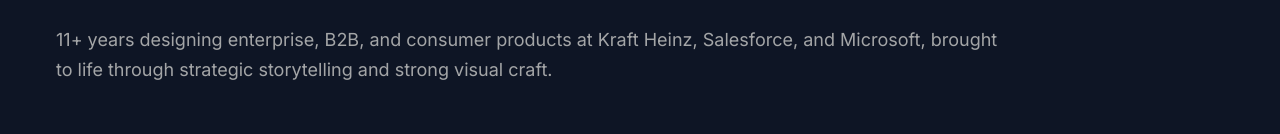
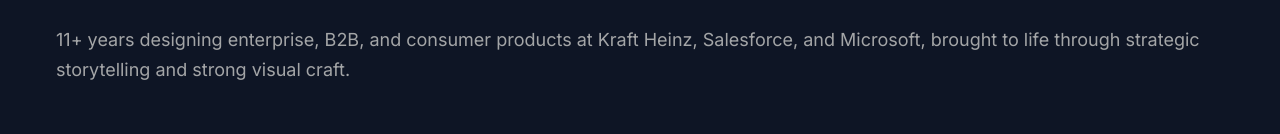
Before and after one commit to avsarmodi-ops/avsarmodi.design, a plain HTML site: page index.html in a window 1280 px wide. Shown: the part 477-611 px from the top of the page. Drawn offline with Linux system fonts and the light colour scheme.

Commit message:
Add files via upload

```diff
--- a/index.html
+++ b/index.html
@@ -79,7 +79,7 @@
     font-size: 18px;
     line-height: 1.65;
     color: var(--ink-text-dim);
-    max-width: 960px;
+    max-width: 1300px;
     margin-bottom: 52px;
   }
   .hero-meta {
```
